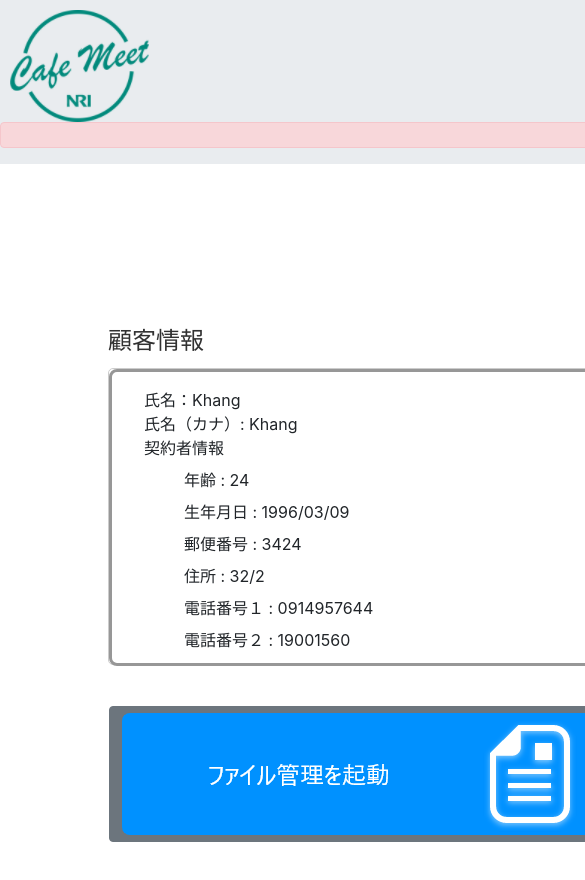
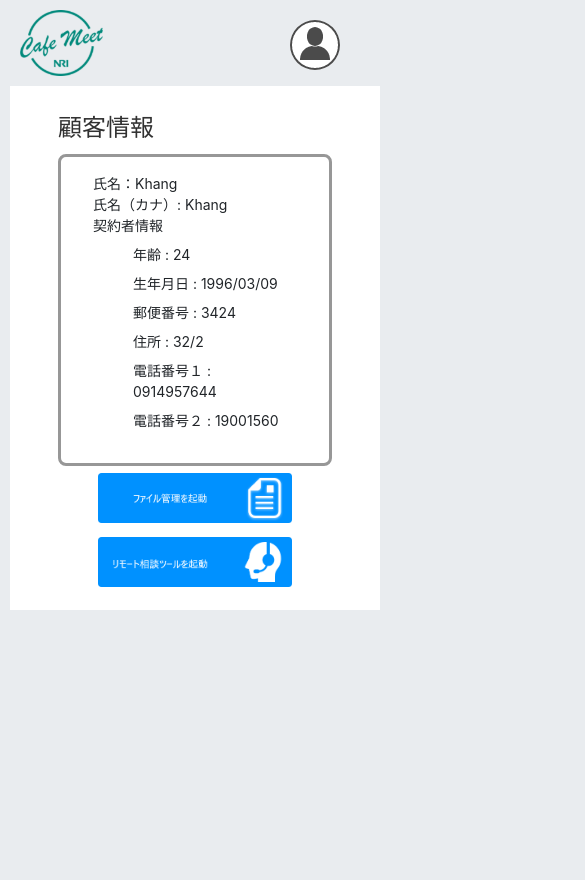
Before and after one commit to conqueror3996/cafex, a Vue app: page /WA01010400 in a window 390 px wide. Shown: the top 880 px of the page, 585 px wide, since content can reach past the window. After the commit the page ends 844 px from the top, so only its background shows below. Built offline with nearby package versions, Linux system fonts and the light colour scheme; sample sign-in values are in the browser's storage.

Commit message:
change responsive

```diff
--- a/src/components/app/App.vue
+++ b/src/components/app/App.vue
@@ -1,5 +1,25 @@
 <template>
-    <div class="main">
+  <div id="container">
+    <header class="clearfix header">
+      <a class="logo" href="/WA01010300"
+        ><img class="mw100" :src="img" alt="logo CafeX"
+      /></a>
+      <div class="account">
+        <ul class="list_account-action">
+          <li><a href="/WA01010200">パスワード変更</a></li>
+          <li><a href="/WA01010100">ログアウト</a></li>
+        </ul>
+      </div>
+    </header>
+
+    <div class="inner">
+      <div v-if="alert.message" :class="`alert alert-custom ${alert.type}`">
+        {{ alert.message }}
+      </div>
+      <router-view></router-view>
+    </div>
+
+    <!-- <div class="main">
         <div class="header">
             <a class="logo" href="/">
                 <img :src="img" alt="logo"/>
@@ -11,63 +31,62 @@
                 <b-dropdown-item href="/WA01010200">パスワード変更</b-dropdown-item>
                 <b-dropdown-divider></b-dropdown-divider>
                 <b-dropdown-item href="/WA01010100">ログアウト</b-dropdown-item>
-                <!-- <b-dropdown-item href="#">{{account}}</b-dropdown-item> -->
+                <!- <b-dropdown-item href="#">{{account}}</b-dropdown-item> ->
             </b-dropdown>
         </div>
-        <!-- <div class="container div-container">
+        <!- <div class="container div-container">
             <div class="row div-login">
                     <router-view></router-view>
             </div>
-        </div> -->
+        </div> ->
         <div id="container">
-            <div class="inner"> <!--v-if="alert.message" -->
-                <div :class="`alert alert-danger ${alert.type}`">{{alert.message}}</div>
+            <div class="inner"> <!-v-if="alert.message" ->
+                <div :class="`alert alert-danger ${alert.type} pre-formatted`">{{alert.message}}</div>
                 <div class="row div-login">
                     <router-view></router-view>
                 </div>
             </div>
         </div>
+    </div> -->
   </div>
-
 </template>
 
 <script>
-import { mapState, mapActions } from 'vuex'
+import { mapState, mapActions } from "vuex";
 
 export default {
-    name: 'app',
+  name: "app",
   data() {
     return {
-            img: './static/img/logo-cafex.png'
-        }
+      img: "./static/img/logo-cafex.png",
+    };
   },
   computed: {
     ...mapState({
-            alert: state => state.alert,
-            account: state => state.account,
+      alert: (state) => state.alert,
+      account: (state) => state.account,
       // changePasswordState: (state) => state.changePasswordState
-        })
+    }),
   },
   methods: {
     ...mapActions({
-            clearAlert: 'alert/clear'
-        })
+      clearAlert: "alert/clear",
+    }),
   },
   watch: {
-        $route (to, from){
+    $route(to, from) {
       // clear alert on location change
       this.clearAlert();
-        }
-    }
+    },
+  },
 };
 </script>
 
 <style>
-    .div-container {
+/* .div-container {
   display: flex;
   justify-content: center;
   align-items: center;
-    /* margin-top: 5rem; */
   width: 100%;
   height: 100%;
 }
@@ -75,11 +94,10 @@ export default {
 .div-login {
   display: flex;
   justify-content: center;
-    /* align-items: center; */
   flex-direction: column;
   width: 484px;
   height: 498px;
-    background-color: #FFFFFF;
+  background-color: #ffffff;
   border-radius: 10px;
 }
 
@@ -104,17 +122,82 @@ export default {
   border-color: transparent !important;
 }
 
-#container{
-        max-width:1360px;
+#container {
+  max-width: 1360px;
   margin: 0 auto;
 }
-.inner{
+.inner {
   max-width: 1360px;
-    margin:auto;
+  margin: auto;
 }
 
 .logo {
   display: inline-block;
   padding: 10px 0 0 10px;
 }
+
+.pre-formatted {
+  white-space: pre;
+} */
+body{margin:0px;padding:0px;background:#f0f0f0;overflow:hidden;width:100%;height:100vh;}
+#container{width:100%;margin:auto;}
+.inner{max-width: 1327px;margin:auto;}
+.inner .alert{margin-top:1rem;white-space: pre-line;}
+.logo{display:inline-block;padding:10px 0px 0px 10px;width:25%;float:left;}
+.mw100{max-width:100%;}
+.header{position:relative;left:0px;right:0px;width:100%;}
+.account{position:absolute;right:0px;top:20px;width:170px;height:50px;background:url(/src/assets/images/my-account.png) right 40px center no-repeat;}
+.account:hover .list_account-action{opacity:1;transition:0.2s all;visibility:visible;}
+.alert-message{max-width:500px;position:absolute;left:0px;right:0px;bottom:0px;margin:auto;z-index:99}
+.list_account-action{width:162px;position:absolute;background:#fff;border-radius:5px;right:20px;top:55px;list-style:none;border:1px solid #b1acac;padding:0px;visibility:hidden; opacity:0;transition:0.2s all;}
+.list_account-action li{padding:10px 0px 10px 15px;border-bottom:1px solid #e0e0e0;}
+.list_account-action li:last-child{border-bottom:none}
+.list_account-action li:hover{background:#eee;}
+.list_account-action li a{color:#000;}
+.list_account-action li a:hover{text-decoration:none;}
+
+/*login*/
+.box-login{width:484px;margin:20px auto 0px auto;background:#fff;border-radius:10px;padding:3rem;box-sizing:border-box;}
+.box-login > p.title{text-align:center;font-size:24px;border-bottom:2px solid rgb(151, 151, 151);margin-bottom:35px;}
+/* .box-login form div.form-group{margin-bottom:30px;} */
+.btn-login{width:60%;margin:75px auto 0px auto;display:block;}
+
+/* table */
+.table td,
+.table th {
+  border-top: 0px;
+  padding: 0.25rem 0.75rem;
+  vertical-align: middle;
+}
+.table thead th {
+  border-bottom: 2px solid #9d9fa0;
+  font-weight: normal;
+}
+.table-hover tbody tr:hover {
+    background-color: rgba(203, 245, 229, 0.4);
+}
+.table-active,
+.table-active > td,
+.table-active > th {
+  background-color: rgba(203, 245, 229, 0.4);
+}
+/* modal */
+.modal-backdrop {
+  opacity: 0.5 !important;
+}
+
+@media(max-width: 800px){
+	.logo{margin-bottom:10px;}
+	.alert-message{position:static;top:unset;width:95%;max-width:unset;clear:both;}
+}
+@media (max-width:600px){
+	#container{padding:0px 10px;}
+	.alert-message{width:100%;}
+	.logo{width:35%;float:left;margin-bottom:10px;}
+	.box-login{margin-top:20px;width:100%;height:auto;padding:40px 15px;}
+	.btn-login{margin-top:40px}
+}
+@media(max-width:500px){
+	.logo{width:25%;}
+}
 </style>
--- a/src/components/change-password/WA01010200.vue
+++ b/src/components/change-password/WA01010200.vue
@@ -1,5 +1,5 @@
 <template>
-    <div style="margin:3rem; height: 100%">
+    <div  class="box-login">
         <p style="font-size: 24px; text-align: center; margin-bottom: 0">パスワード変更</p>
         <hr style="height: 1px; background-color:#979797; margin-top:0">
         <form @submit.prevent="handleSubmit" >
--- a/src/components/contact/WA01010600.vue
+++ b/src/components/contact/WA01010600.vue
@@ -8,7 +8,6 @@
             placeholder="ショートコード"
             class="border-right-0 search-contact"
             maxlength=4
-            v-model="searchString"
           ></b-form-input>
           <b-input-group-append>
             <b-button class="bg-transparent">
@@ -56,48 +55,40 @@ export default {};
 </script>
 
 <style>
-/* disable class div-login in App component */
-.div-login {
-  display: unset;
-  justify-content: unset;
-  width: auto;
-  height: auto;
-  flex-direction: unset;
-  background-color: unset;
-  border-radius: unset;
-}
-</style>
-
-<style scoped>
 .screen-contact {
   display: flex;
   flex-direction: row;
-  width: 1400px;
+  padding-left: 1rem;
+  padding-right: 1rem;
+  width: 1410px;
   height: 710px;
 }
 
 .side-left {
+  width: 25%;
   display: flex;
   flex-direction: column;
   margin-left: 1rem;
+  padding-right: 1rem;
   margin: auto auto;
 }
 
 .side-right {
+  width: 75%;
   margin-left: 2rem;
   margin: auto auto;
 }
 
 .screen-share {
   background-color: #ffffff;
-  width: 1046px;
+  width: 100%;
   height: 702px;
   border-radius: .5rem;
 }
 
 .search-code {
   background-color: #ffffff;
-  width: 312px;
+  width: 100%;
   height: 52px;
   border-radius: .5rem;
   padding: .45rem 1rem;
@@ -112,9 +103,9 @@ export default {};
   color: black;
 }
 
-.info {
+.screen-contact .info {
   background-color: #ffffff;
-  width: 312px;
+  width: 100%;
   height: 228px;
   border-radius: .5rem;
   margin-top: .5rem;
@@ -134,7 +125,7 @@ export default {};
 
 .action {
   background-color: #ffffff;
-  width: 312px;
+  width: 100%;
   height: 400px;
   border-radius: .5rem;
   margin-top: .5rem;
@@ -142,10 +133,45 @@ export default {};
 
 .action-panel {
   margin: .75rem .5rem;
+  text-align: center;
 }
 
 .action-panel span {
-  font-size: 13px;
+  font-size: 0.75rem;
   color: black;
 }
+
+@media (max-width: 1400px) {
+  .screen-contact {
+    width: 100%
+  }
+};
+
+@media (max-width: 1200px) {
+  .action-panel {
+    margin: .75rem .5rem;
+    text-align: center;
+  }
+
+  .action-panel button {
+    padding-left: .25rem;
+    padding-right: .25rem;
+  }
+
+  .action-panel span {
+    font-size: 12px;
+    color: black;
+  }
+};
+
+@media (max-width: 1000px) {
+  .action-panel {
+    margin: .75rem 0;
+  }
+
+  .action-panel span {
+    font-size: 11px;
+    color: black;
+  }
+};
 </style>
--- a/src/components/customer-information/WA01010400.vue
+++ b/src/components/customer-information/WA01010400.vue
@@ -1,6 +1,5 @@
 <template>
-  <div class="selected-content">
-    <div>
+  <div class="customer-info-screen">
         <p class="title-information">顧客情報</p>
         <div class="content-information">
             <div class="information">
@@ -24,11 +23,10 @@
                 -->
             </div>
             <div class="form-group">
-                <b-button class="btn btn-primary button-file" @click="goTo(customer_detail)"><img src="src/assets/images/button_file.png"></b-button>
-                <b-button class="btn btn-primary button-remote"><img src="src/assets/images/button_remote.png"></b-button>
+                <b-button variant="link" class="button-file" @click="goTo(customer_detail)"><img src="src/assets/images/button_file.png"></b-button>
+                <b-button variant="link" class="button-remote" @click="goContact()"><img src="src/assets/images/button_remote.png"></b-button>
             </div>
         </div>
-    </div>
 
   </div>
 </template>
@@ -81,6 +79,9 @@ export default {
           goTo: "goToFileManagement",
           // setUserDetail: "setUserDetail",
       }),
+      goContact(){
+        this.$router.push('/WA01010600');
+      },
       // goToFileManagement() {
       //   this.detail = this.customer_detail
       // }
@@ -115,6 +116,14 @@ export default {
 </script>
 
 <style>
+.customer-info-screen {
+  background-color: #ffffff;
+  width: 100%;
+  height: auto;
+  padding: 1.5rem 3rem 0 3rem;
+  margin-top: 1.5rem auto;
+}
+
 .title-information {
     width: 100px;
     height: 28px;
@@ -122,17 +131,12 @@ export default {
     font-family: "HiraginoSans-W3";
     font-size: 24px;
     font-weight: 400;
-    line-height: 32px;
-    margin: 25px 0px 0px 123px;
+    /* line-height: 32px;
+    margin: 25px 0px 0px 123px; */
+    text-align: left;
 }
 
-.selected-content {
-    background-color: #ffffff;
-    width: 1327px;
-    height: 572px;
-}
-
-.div-login {
+/* .div-login {
     display: flex;
     justify-content: center;
     flex-direction: row;
@@ -140,22 +144,22 @@ export default {
     width: auto !important;
     height: 100vh !important;
     border-radius: 0px !important;
-}
+} */
 
 .content-information {
-    width: 1102px;
-    height: 297px;
-    border: 1px solid #ccc!important;
+    /* width: 1102px; */
+    width: 100%;
+    height: auto;
     border-radius: 5px;
-    margin: 15px 0px 0px 123px;
+    margin: 15px auto;
 }
 
 .contractor-info {
     list-style-type: none;
 }
 .information {
-  width: 1102px;
-  height: 297px;
+  width: 100%;
+  height: auto;
   border-radius: 8px;
   border: solid 3px #979797;
   background: #ffffff;
@@ -167,10 +171,57 @@ export default {
 }
 
 .button-file {
-  margin: 40px 0px 0px 0px;
+  margin: 40px 0px 0px 10px;
+  width: 40%;
+  height: auto;
+    float: left;
+}
+
+.button-file img {
+    max-width: 100%;
+    height: auto;
 }
 
 .button-remote {
-  margin: 40px 0px 0px 90px;
+  margin: 40px 10px 0px 0px;
+  width: 40%;
+  height: auto;
+    float: right;
+}
+
+.button-remote img {
+    max-width: 100%;
+    height: auto;
+}
+
+.customer-info-screen .form-group {
+  width: 100%;
+  text-align: center;
+  display: inline-block;
+}
+
+@media (max-width: 1000px) {
+  .button-file {
+    width: 45%;
+  }
+  .button-remote {
+    width: 45%;
+  }
+}
+
+@media (max-width: 600px) {
+  .button-file {
+    margin: unset;
+    width: 80%;
+    float: unset;
+  }
+  .button-remote {
+    margin: unset;
+    width: 80%;
+    float: unset;
+  }
+  .information {
+    font-size: 14px;
+  }
 }
 </style>
--- a/src/components/home/WA01010300.vue
+++ b/src/components/home/WA01010300.vue
@@ -1,5 +1,5 @@
 <template>
-  <div>
+  <div class="home-screen">
     <b-tabs card align="right">
       <b-tab title="顧客選択">
         <b-card-text class="selected-content">
@@ -26,6 +26,7 @@
               <b-table
                 ref="selectableTable"
                 hover
+                :responsive="true"
                 :fields="cols"
                 :items="users.items"
                 selectable
@@ -230,70 +231,33 @@ export default {
 </script>
 
 <style>
-.div-login {
-  display: flex;
-  justify-content: center;
-  flex-direction: row;
-  background-color: transparent;
-  width: auto !important;
-  height: 100vh !important;
-  border-radius: 0px !important;
-}
-
-.nav-tabs .nav-link {
+.home-screen .nav-tabs .nav-link {
   width: 135px;
   text-align: center;
 }
 
-.nav-link.active {
+.home-screen .nav-link.active {
   color: #007bff !important;
 }
 
-.card-header {
+.home-screen .card-header {
   padding: 0.75rem 0.55rem 0.75rem 1.25rem;
   background-color: transparent;
 }
-.card-body {
+.home-screen .card-body {
   padding: 0px;
 }
 
-.form-control {
+.home-screen .form-control {
   border-radius: 0.5rem;
 }
 
-.input-group-text {
+.home-screen .input-group-text {
   border-radius: 0.5rem;
-}
-
-.table td,
-.table th {
-  border-top: 0px;
-  padding: 0.25rem 0.75rem;
-  vertical-align: middle;
-}
-
-.table thead th {
-  border-bottom: 2px solid #9d9fa0;
-  font-weight: normal;
-}
-
-.table-hover tbody tr:hover {
-    background-color: rgba(203, 245, 229, 0.4);
-}
-
-.table-active,
-.table-active > td,
-.table-active > th {
-  background-color: rgba(203, 245, 229, 0.4);
-}
-
-.modal-backdrop {
-  opacity: 0.5 !important;
 }
 
 .selected-content {
   background-color: #ffffff;
-  width: 1327px;
   height: 625px;
 }
 
@@ -316,7 +280,6 @@ export default {
 .table-main {
   margin: 1.5rem 0.75rem;
   border: 1px solid;
-  width: 1298px;
   height: 397px;
   overflow: auto;
 }
@@ -369,4 +332,40 @@ export default {
   font-size: 18px;
 }
 
+@media (max-width: 1327px) {
+  .home-screen {
+    width: 96%;
+    margin: 0 auto;
+  }
+};
+@media (max-width: 600px) {
+  .title {
+    text-align: center;
+    font-size: 20px;
+  }
+  .content-search {
+    width: 435px;
+  }
+
+  .col-spec {
+    width: 3rem;
+  }
+};
+
+@media (max-width: 600px) {
+  .title {
+    text-align: center;
+    font-size: 16px;
+  }
+  .content-search {
+    width: 375px;
+  }
+};
+
+@media (max-width: 414px) {
+  .content-search {
+    width: 305px;
+  }
+};
+
 </style>
--- a/src/components/home/WA01010321.vue
+++ b/src/components/home/WA01010321.vue
@@ -21,10 +21,14 @@
           <p>住所：</p>
           <p>メモ：</p>
         </div>
-        <template #modal-footer="{ ok }">
+        <template #modal-footer="{ ok, cancel }">
           <div>
             <b-button size="sm" variant="primary" @click="ok()">
               実行
+            </b-button>
+
+            <b-button size="sm" variant="danger" @click="cancel()">
+              キャンセル
             </b-button>
           </div>
         </template>
--- a/src/components/manage-file/WA01010500.vue
+++ b/src/components/manage-file/WA01010500.vue
@@ -62,7 +62,7 @@
           </b-table>
         </div>
         <div class="file-footer">
-          <b-button variant="primary" class="btn-upload">
+          <label variant="primary" class="btn btn-upload" for="file">
             <span class="content-btn">ファイルアップロード</span>
             <img
               class="img-btn"
@@ -70,7 +70,8 @@
               width="40"
               height="48"
             />
-          </b-button>
+          </label>
+          <input type="file" value="ファイルアップロード" id="file"/>
         </div>
       </div>
       <div class="panel"></div>
@@ -199,56 +200,51 @@ export default {
 </script>
 
 <style>
-/* disable class div-login in App component */
-.div-login {
-  display: unset;
-  justify-content: unset;
-  width: auto;
-  height: auto;
-  flex-direction: unset;
-  background-color: unset;
-  border-radius: unset;
+.manage-file-conent {
+  padding-top: 2rem;
+  margin: 0 auto;
 }
-
-.table {
+/* .manage-file-conent {
+  display: flex;
+  justify-content: left;
+  flex-direction: column;
+  width: 1344px;
+} */
+/* .table {
   margin-bottom: unset;
-}
-
-.table td,
-.table th {
-  border-top: inherit !important;
-  padding: 0.45rem 2rem;
-}
-
-.table td.col-action {
-    padding: unset;
-    width: 0.5rem;
-}
-.table th.col-action {
-    padding: unset;
-    width: 0.5rem;
 }
 
 .table thead th {
   border-bottom: 2px solid #9d9fa0;
   font-weight: normal;
+} */
+
+.manage-file-conent .table td,
+.manage-file-conent .table th {
+  border-top: inherit !important;
+  padding: 0.45rem 2rem;
+}
+
+.manage-file-conent .table td.col-action {
+    padding: unset;
+    width: 0.5rem;
+}
+.manage-file-conent .table th.col-action {
+    padding: unset;
+    width: 0.5rem;
 }
 
 /* .action-link {
     display: none;
 } */
-
+/*
 .table-hover tbody tr:hover {
     background-color: rgba(203, 245, 229, 0.4);
-}
+} */
 
 /* .table-hover tbody tr:hover .action-link {
     display: unset;
 } */
-
-.modal-backdrop {
-  opacity: 0.5 !important;
-}
 
 .modal-content {
   width: 501px;
@@ -273,21 +269,19 @@ export default {
   border-radius: 0.5rem;
   margin: 0 1rem;
 }
-</style>
-<style scoped>
-.manage-file-conent {
-  display: flex;
-  justify-content: left;
-  flex-direction: column;
-  width: 1344px;
+
+.manage-file-conent .info {
+  margin: 0 auto;
+  width: 100%;
 }
-.info-title {
+
+.manage-file-conent .info-title {
   padding-bottom: 0.5rem;
 }
 
-.info-table {
+.manage-file-conent .info-table {
   background-color: #ffffff;
-  width: 1342px;
+  width: 100%;
   border: 1px solid #97989c;
   border-radius: 0.5rem;
   height: 77px;
@@ -296,10 +290,10 @@ export default {
 .detail {
   display: flex;
   flex-direction: row;
-  margin-top: 2rem;
+  margin: 2rem auto auto 0;
   background-color: #ffffff;
   border-radius: 0.5rem;
-  width: 1344px;
+  width: 100%;
   height: 538px;
 }
 
@@ -323,6 +317,8 @@ export default {
   width: 288px;
   height: 66px;
   border-radius: 0.5rem;
+  background-color:#0091FF;
+  color: #ffffff;
 }
 
 .content-btn {
@@ -336,6 +332,10 @@ export default {
   margin-right: 0.5rem;
 }
 
+input[type="file"] {
+	display: none;
+}
+
 .panel {
   width: 466.43px;
   height: 490px;
@@ -345,5 +345,27 @@ export default {
   margin: auto;
 }
 
+@media (max-width: 1327px) {
+  .manage-file-conent {
+    width: 96%;
+  }
 
+  .file-content {
+    width: 70%;
+  }
+  .file-table {
+    width: 100%;
+    height: 401px;
+    border: 1px solid #97989c;
+    overflow: auto;
+  }
+  .panel {
+    width: 30%;
+    height: 490px;
+    background-color: #d2d4d9;
+    border: 2px solid #bebfc2;
+    border-radius: 0.6rem;
+    margin: 2rem;
+  }
+}
 </style>
--- a/src/validate/validate.js
+++ b/src/validate/validate.js
@@ -25,12 +25,15 @@ function validateInput(validatePattern, validateObject) {
             // not exists property
             if (!validateObject.hasOwnProperty(elementName)) {
               errorElementString.push(item.validations[rule].message);
+              blankValue = true;
               break;
             }
 
             // is empty
-            if ( validator.isEmpty(validateObject[elementName]))
+            if ( validator.isEmpty(validateObject[elementName])){
+              blankValue = true;
               errorElementString.push(item.validations[rule].message);
+            }
           } else {
             // not exists property
             if (!validateObject.hasOwnProperty(elementName)) {
```
Also changed, not shown: src/components/edit-user/WA01010310.vue (+71 -22 lines), src/components/home/WA01010320.vue (+70 -8 lines), src/components/login/WA01010100.vue (+21 -7 lines). Lines whose indentation alone changed are shown as unchanged.
